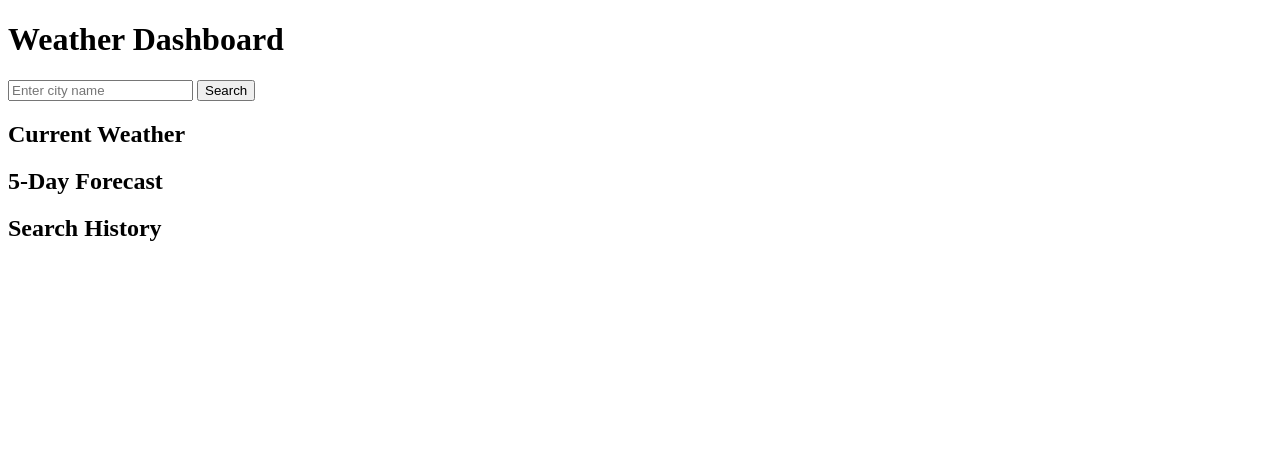
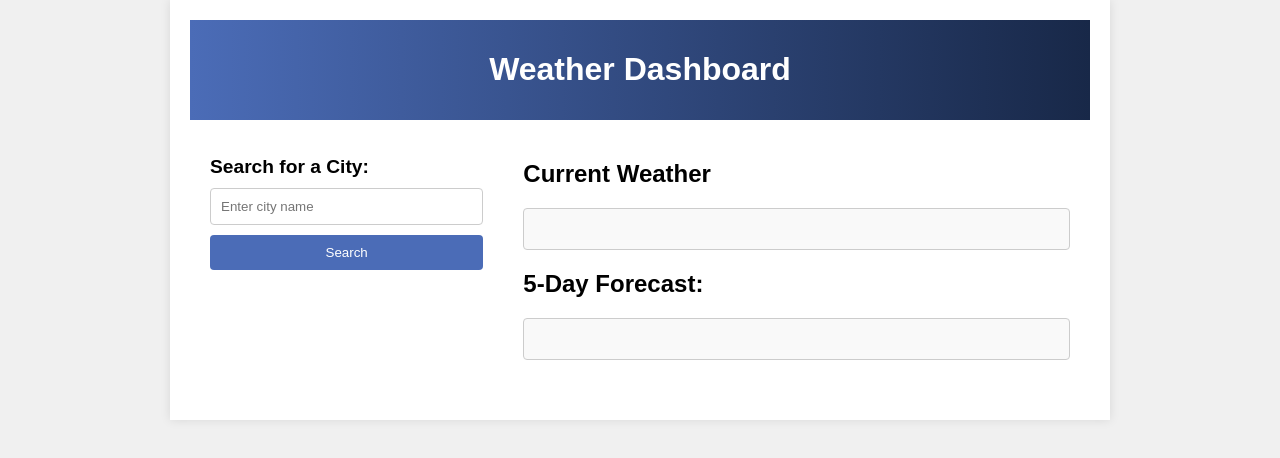
Before and after one commit to brandon6ix/Weather-dashboard-challenge6, a plain HTML site: page index.html in a window 1280 px wide. Drawn offline with Linux system fonts and the light colour scheme; files whose address does not match are found by name.

Commit message:
made a few changes to the html and added the css to style

```diff
--- a/assets/style.css
+++ b/assets/style.css
@@ -0,0 +1,117 @@
+body {
+    font-family: Arial, sans-serif;
+    margin: 0;
+    padding: 0;
+    background-color: #f0f0f0;
+}
+
+#app {
+    max-width: 900px;
+    margin: 0 auto;
+    padding: 20px;
+    background-color: #fff;
+    box-shadow: 0 0 10px rgba(0,0,0,0.1);
+}
+
+header {
+    background: linear-gradient(90deg, #4b6cb7, #182848);
+    padding: 10px;
+    color: white;
+    text-align: center;
+}
+
+main {
+    display: flex;
+    flex-wrap: wrap;
+}
+
+#search {
+    flex: 1;
+    min-width: 200px;
+    padding: 20px;
+}
+
+#search h2 {
+    font-size: 1.2em;
+    margin-bottom: 10px;
+}
+
+form {
+    display: flex;
+    flex-direction: column;
+    margin-bottom: 20px;
+}
+
+input {
+    padding: 10px;
+    margin-bottom: 10px;
+    border: 1px solid #ccc;
+    border-radius: 4px;
+}
+
+button {
+    padding: 10px;
+    border: none;
+    background-color: #4b6cb7;
+    color: white;
+    border-radius: 4px;
+    cursor: pointer;
+}
+
+button:hover {
+    background-color: #182848;
+}
+
+#search-history {
+    margin-top: 20px;
+}
+
+#history-list {
+    list-style: none;
+    padding: 0;
+}
+
+#history-list li {
+    background-color: #ccc;
+    margin: 5px 0;
+    padding: 10px;
+    border-radius: 4px;
+    cursor: pointer;
+    text-align: center;
+}
+
+#weather-details {
+    flex: 2;
+    min-width: 300px;
+    padding: 20px;
+}
+
+#current-weather, #forecast {
+    margin-bottom: 20px;
+}
+
+#current-weather-details, #forecast-details {
+    border: 1px solid #ccc;
+    border-radius: 4px;
+    padding: 20px;
+    background-color: #f9f9f9;
+}
+
+#forecast-details {
+    display: flex;
+    justify-content: space-between;
+}
+
+#forecast-details > div {
+    flex: 1;
+    margin: 0 10px;
+    padding: 10px;
+    background-color: #4b6cb7;
+    color: white;
+    border-radius: 4px;
+    text-align: center;
+}
+
+#forecast-details > div h4, #forecast-details > div p {
+    margin: 10px 0;
+}
--- a/index.html
+++ b/index.html
@@ -4,27 +4,35 @@
     <meta charset="UTF-8">
     <meta name="viewport" content="width=device-width, initial-scale=1.0">
     <title>Weather Dashboard</title>
-    <link rel="stylesheet" href="styles.css">
+    <link rel="stylesheet" href="assets/style.css">
 </head>
 <body>
     <div id="app">
+        <header>
             <h1>Weather Dashboard</h1>
+        </header>
+        <main>
+            <section id="search">
+                <h2>Search for a City:</h2>
                 <form id="search-form">
                     <input type="text" id="city-input" placeholder="Enter city name" required>
                     <button type="submit">Search</button>
                 </form>
+                <div id="search-history">
+                    <ul id="history-list"></ul>
+                </div>
+            </section>
+            <section id="weather-details">
                 <div id="current-weather">
                     <h2>Current Weather</h2>
                     <div id="current-weather-details"></div>
                 </div>
                 <div id="forecast">
-            <h2>5-Day Forecast</h2>
+                    <h2>5-Day Forecast:</h2>
                     <div id="forecast-details"></div>
                 </div>
-        <div id="search-history">
-            <h2>Search History</h2>
-            <ul id="history-list"></ul>
-        </div>
+            </section>
+        </main>
     </div>
     <script src="script.js"></script>
 </body>
```
Lines whose indentation alone changed are shown as unchanged.
